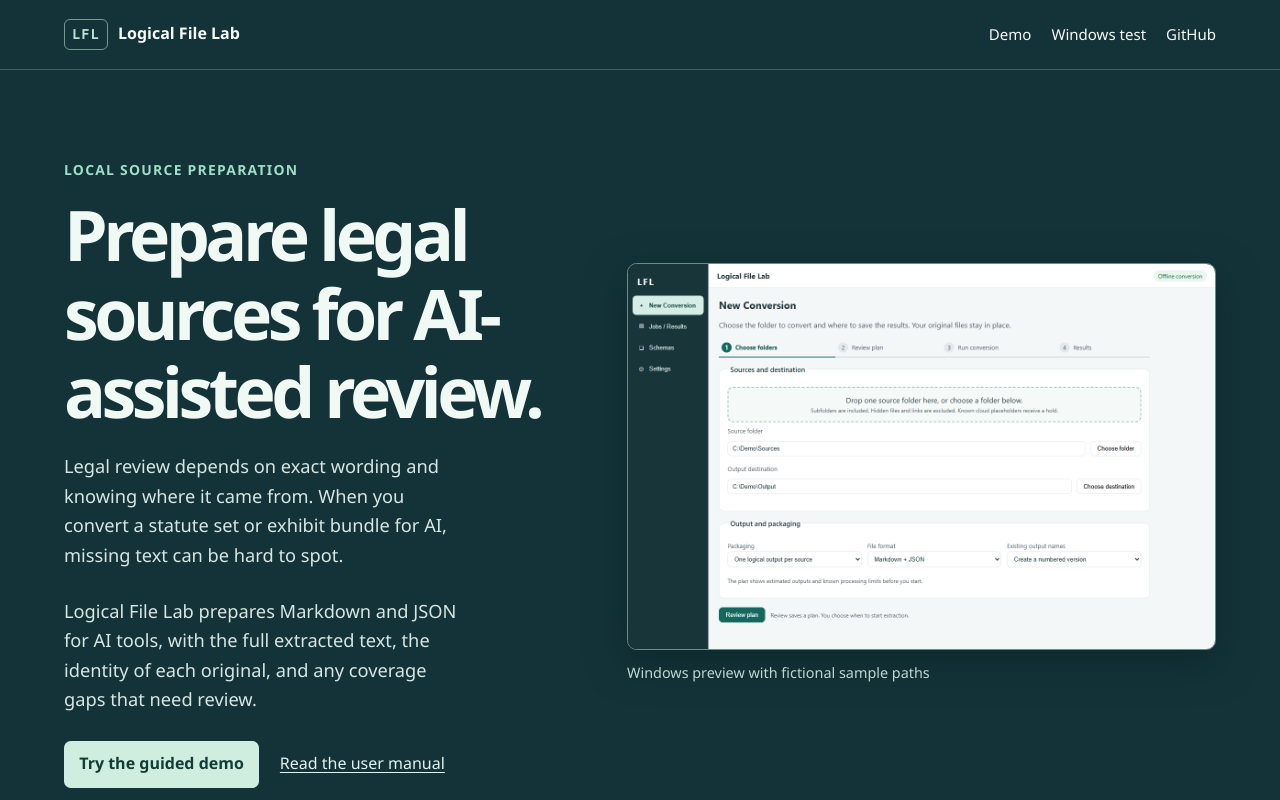
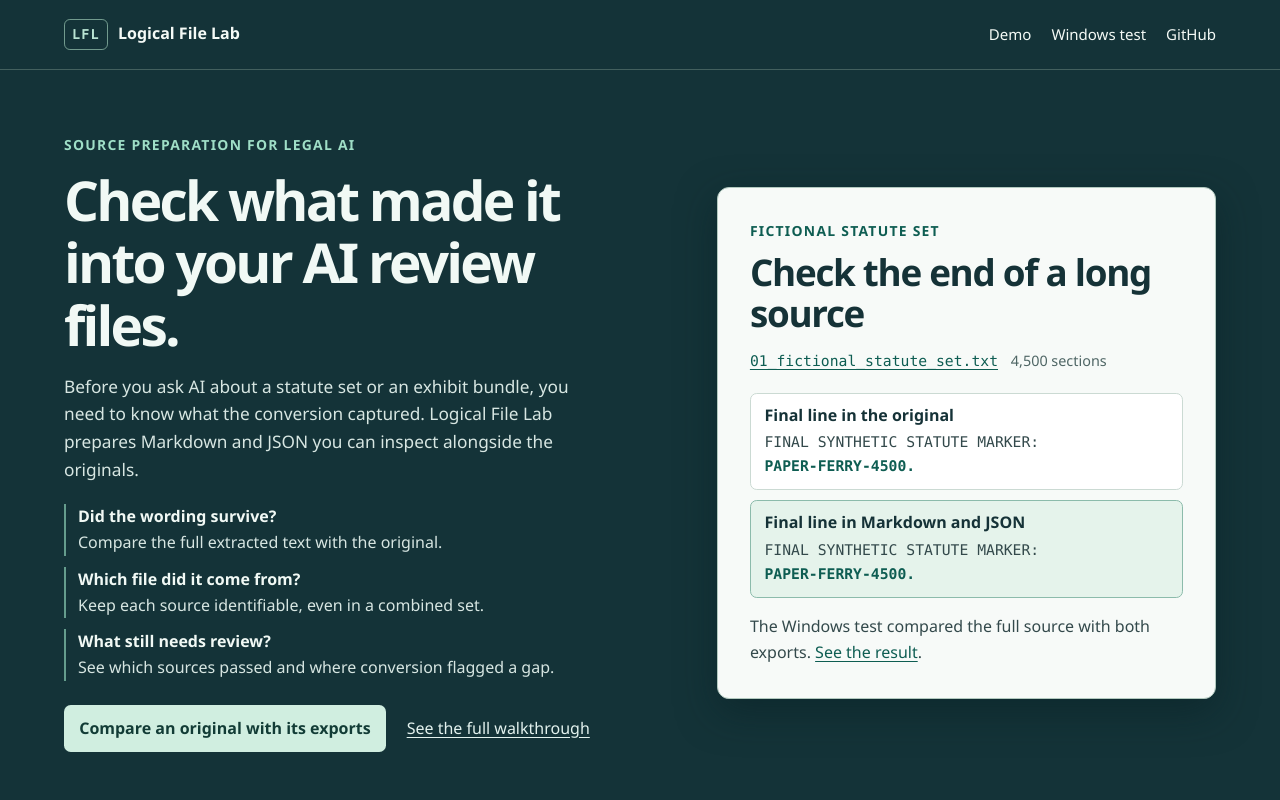
Before and after one commit to Methos801/logical-file-lab, a plain HTML site: page docs/index.html in a window 1280 px wide. Shown: the top 800 px of the page. Drawn offline with Linux system fonts and the light colour scheme.

Commit message:
Lead legal AI demo with source verification and proof

```diff
--- a/docs/demo.css
+++ b/docs/demo.css
@@ -21,7 +21,7 @@ a:hover { text-decoration-thickness: .13em; }
 img { display: block; max-width: 100%; height: auto; }
 figure { margin: 0; }
 h1, h2, h3, h4 { color: var(--ink); line-height: 1.13; margin: 0; }
-h1 { font-size: clamp(2.6rem, 5.45vw, 4.72rem); letter-spacing: -.065em; max-width: 12ch; }
+h1 { font-size: clamp(2.45rem, 4.3vw, 4rem); letter-spacing: -.05em; max-width: 21ch; }
 h2 { font-size: clamp(2rem, 3.9vw, 3.1rem); letter-spacing: -.045em; }
 h3 { font-size: 1.7rem; letter-spacing: -.026em; }
 h4 { font-size: 1.08rem; }
@@ -42,16 +42,30 @@ code { font-family: ui-monospace, "Cascadia Mono", Consolas, monospace; font-siz
 
 .hero { background: #143338; color: #d7e6e2; }
 .hero h1 { color: #f1f9f5; }
-.hero-grid { display: grid; grid-template-columns: .93fr 1.07fr; gap: clamp(2rem, 4vw, 4rem); align-items: center; padding-block: clamp(3rem, 7vw, 6.5rem); }
+.hero-grid { display: grid; grid-template-columns: 1.18fr 1fr; gap: clamp(2rem, 5vw, 4rem); align-items: center; padding-block: clamp(2.4rem, 5vw, 4.5rem); }
 .eyebrow { color: var(--teal); font-size: .87rem; font-weight: 730; letter-spacing: .09em; text-transform: uppercase; margin: 0 0 .8rem; }
 .hero .eyebrow { color: #9fdfc7; }
-.hero-copy { max-width: 39ch; font-size: 1.14rem; margin-block: 1.3rem 1.65rem; }
+.hero-copy { max-width: 52ch; font-size: 1.08rem; margin-block: 1.05rem; }
+.review-questions { display: grid; gap: .65rem; margin: 1.25rem 0 1.55rem; }
+.review-questions div { border-inline-start: 2px solid #659d8d; padding-inline-start: .75rem; }
+.review-questions dt { color: #f1f9f5; font-weight: 700; }
+.review-questions dd { margin: 0; }
 .actions, .file-links { display: flex; align-items: center; flex-wrap: wrap; gap: 1rem 1.3rem; }
 .button { display: inline-block; border-radius: .42rem; padding: .65rem .95rem; color: #123c36; background: var(--mint); font-weight: 720; text-decoration: none; }
 .button:hover { background: #edf9f2; }
 .quiet-link { color: #e3f2ee; }
-.hero-preview img { border: 1px solid #6c8d85; border-radius: .6rem; box-shadow: 0 .8rem 2.4rem #071f2480; }
-.hero-preview figcaption { color: #c0d6ce; font-size: .9rem; margin-top: .7rem; }
+.hero-sample { min-width: 0; padding: clamp(1.2rem, 3vw, 2rem); border: 1px solid #b2c9bf; border-radius: .75rem; background: var(--paper); color: var(--body); box-shadow: 0 .8rem 2.4rem #071f2480; }
+.hero-sample .eyebrow { color: var(--teal); margin-bottom: .55rem; }
+.hero-sample h2 { font-size: clamp(1.65rem, 3vw, 2.3rem); letter-spacing: -.035em; }
+.sample-source { display: flex; flex-wrap: wrap; align-items: baseline; gap: .25rem .8rem; margin: .85rem 0 1.15rem; }
+.sample-source code, .sample-text code { overflow-wrap: anywhere; }
+.sample-source span { color: var(--muted); font-size: .9rem; }
+.sample-text { padding: .75rem .85rem; margin-block: .6rem; border: 1px solid var(--line); border-radius: .42rem; background: var(--white); }
+.sample-text h3 { font-size: 1rem; letter-spacing: 0; }
+.sample-text p { margin: .35rem 0 0; line-height: 1.5; }
+.sample-text strong { color: var(--teal); white-space: nowrap; }
+.sample-export { border-color: #8cbbab; background: #e5f3eb; }
+.sample-note { margin: 1rem 0 0; }
 
 .section { padding-block: clamp(2.75rem, 6vw, 5rem); }
 .section-heading { max-width: 43rem; margin-bottom: 1.9rem; }
@@ -89,8 +103,7 @@ code { font-family: ui-monospace, "Cascadia Mono", Consolas, monospace; font-siz
 
 @media (max-width: 52rem) {
   .hero-grid, .plan-step, .result-step, .evidence-grid, .scope { grid-template-columns: 1fr; }
-  .hero h1 { max-width: 15ch; }
-  .hero-preview { max-width: 38rem; }
+  .hero-sample { max-width: 38rem; }
 }
 
 @media (max-width: 36rem) {
--- a/docs/demo.js
+++ b/docs/demo.js
@@ -11,9 +11,25 @@ function showStep(id) {
   }
 }
 
-const initial = steps.find(step => '#' + step.id === location.hash);
+function stepForHash(hash) {
+  return hash === '#demo' ? steps[0] : steps.find(step => '#' + step.id === hash);
+}
+
+const initial = stepForHash(location.hash);
 showStep(initial?.id ?? steps[0].id);
 controls.hidden = false;
+window.addEventListener('hashchange', () => {
+  const linkedStep = stepForHash(location.hash);
+  if (linkedStep) {
+    const wasHidden = linkedStep.hidden;
+    showStep(linkedStep.id);
+    if (wasHidden && location.hash !== '#demo') linkedStep.scrollIntoView();
+  }
+});
+for (const link of document.querySelectorAll('a[href^="#"]')) {
+  const linkedStep = stepForHash(link.hash);
+  if (linkedStep) link.addEventListener('click', () => showStep(linkedStep.id));
+}
 for (const button of buttons) {
   button.addEventListener('click', () => showStep(button.getAttribute('aria-controls')));
 }
--- a/docs/index.html
+++ b/docs/index.html
@@ -3,7 +3,7 @@
 <head>
   <meta charset="utf-8">
   <meta name="viewport" content="width=device-width, initial-scale=1">
-  <meta name="description" content="Prepare statutes, exhibits, and other source files for AI-assisted legal review. Keep exact extracted text, source identity, and coverage holds in auditable Markdown and JSON.">
+  <meta name="description" content="Check what made it into your AI review files. Compare extracted legal source text with the originals, trace passages to their files, and see what still needs review.">
   <meta name="theme-color" content="#143338">
   <title>Logical File Lab | Prepare legal sources for AI review</title>
   <link rel="stylesheet" href="demo.css">
@@ -26,27 +26,41 @@
     <section class="hero" aria-labelledby="hero-title">
       <div class="shell hero-grid">
         <div>
-          <p class="eyebrow">Local source preparation</p>
-          <h1 id="hero-title">Prepare legal sources for AI-assisted review.</h1>
-          <p class="hero-copy">Legal review depends on exact wording and knowing where it came from. When you convert a statute set or exhibit bundle for AI, missing text can be hard to spot.</p>
-          <p class="hero-copy">Logical File Lab prepares Markdown and JSON for AI tools, with the full extracted text, the identity of each original, and any coverage gaps that need review.</p>
+          <p class="eyebrow">Source preparation for legal AI</p>
+          <h1 id="hero-title">Check what made it into your AI review files.</h1>
+          <p class="hero-copy">Before you ask AI about a statute set or an exhibit bundle, you need to know what the conversion captured. Logical File Lab prepares Markdown and JSON you can inspect alongside the originals.</p>
+          <dl class="review-questions">
+            <div><dt>Did the wording survive?</dt><dd>Compare the full extracted text with the original.</dd></div>
+            <div><dt>Which file did it come from?</dt><dd>Keep each source identifiable, even in a combined set.</dd></div>
+            <div><dt>What still needs review?</dt><dd>See which sources passed and where conversion flagged a gap.</dd></div>
+          </dl>
           <div class="actions">
-            <a class="button" href="#demo">Try the guided demo</a>
-            <a class="quiet-link" href="https://github.com/Methos801/logical-file-lab/blob/main/docs/user-manual.md">Read the user manual</a>
+            <a class="button" href="#exports">Compare an original with its exports</a>
+            <a class="quiet-link" href="#demo">See the full walkthrough</a>
           </div>
         </div>
-        <figure class="hero-preview">
-          <img src="screenshots/new-conversion.png" width="1280" height="840" alt="Logical File Lab New Conversion screen with a fictional source folder, separate destination, and Markdown and JSON selected">
-          <figcaption>Windows preview with fictional sample paths</figcaption>
-        </figure>
+        <aside class="hero-sample" aria-labelledby="sample-title">
+          <p class="eyebrow">Fictional statute set</p>
+          <h2 id="sample-title">Check the end of a long source</h2>
+          <p class="sample-source"><a href="https://github.com/Methos801/logical-file-lab/blob/main/examples/Unicode-Sources/01_fictional_statute_set.txt"><code>01_fictional_statute_set.txt</code></a> <span>4,500 sections</span></p>
+          <div class="sample-text">
+            <h3>Final line in the original</h3>
+            <p><code>FINAL SYNTHETIC STATUTE MARKER: <strong>PAPER-FERRY-4500.</strong></code></p>
+          </div>
+          <div class="sample-text sample-export">
+            <h3>Final line in Markdown and JSON</h3>
+            <p><code>FINAL SYNTHETIC STATUTE MARKER: <strong>PAPER-FERRY-4500.</strong></code></p>
+          </div>
+          <p class="sample-note">The Windows test compared the full source with both exports. <a href="screenshots/results-unicode.png">See the result</a>.</p>
+        </aside>
       </div>
     </section>
 
     <section class="shell section" id="demo" aria-labelledby="demo-title">
       <div class="section-heading">
         <p class="eyebrow">90-second walkthrough</p>
-        <h2 id="demo-title">Follow a fictional workshop’s records</h2>
-        <p>Start with a Markdown note, an inventory CSV, and a text log. Follow one passage from the original into both exports, then use the receipt to see which sources passed and which need review.</p>
+        <h2 id="demo-title">Trace a passage back to its source</h2>
+        <p>Use a fictional workshop’s records to review a plan, compare one passage in the original and both exports, and read the receipt.</p>
       </div>
 
       <div class="demo-controls" role="group" aria-label="Choose a walkthrough step" hidden>
@@ -64,7 +78,10 @@
             <li><code>02_inventory.csv</code></li>
             <li><code>03_field_log.txt</code></li>
           </ul>
-          <a href="https://github.com/Methos801/logical-file-lab/tree/main/examples/Sources">Open the three source files</a>
+          <div class="file-links">
+            <a href="https://github.com/Methos801/logical-file-lab/tree/main/examples/Sources">Open the three source files</a>
+            <a href="screenshots/new-conversion.png">See the Windows setup</a>
+          </div>
         </div>
         <a class="screenshot-link" href="screenshots/preflight.png">
           <img src="screenshots/preflight.png" width="1280" height="1120" alt="Saved plan for three synthetic sources with the Start conversion control">
@@ -72,7 +89,7 @@
         </a>
       </article>
 
-      <article class="step" id="exports" data-step aria-labelledby="exports-title">
+      <article class="step" id="exports" data-step tabindex="-1" aria-labelledby="exports-title">
         <h3 id="exports-title">Compare a source with its exports</h3>
         <p>In both exports, find the closing inventory line. It sits in the full extracted text and can be traced back to the original note.</p>
         <div class="comparison">
```
Also changed, not shown: 1 other file.
